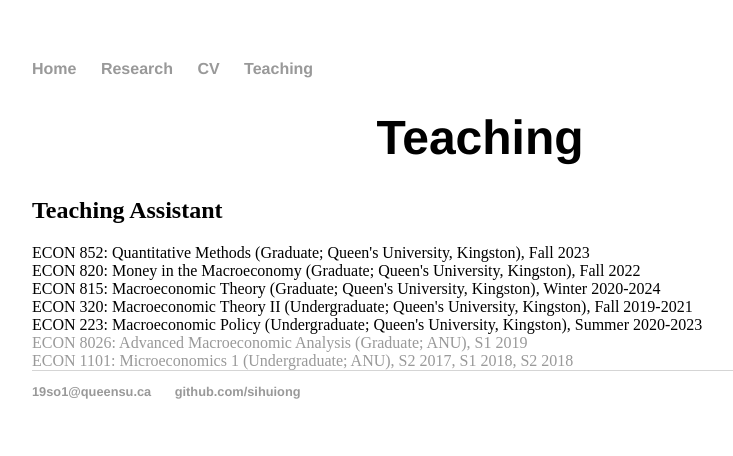
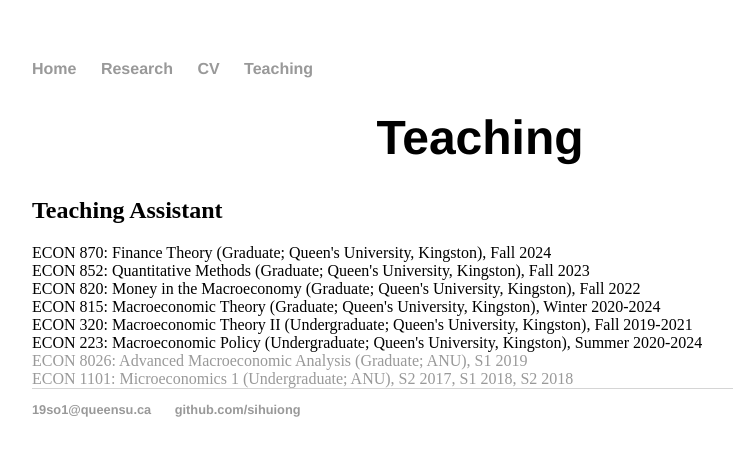
Before and after one commit to SihuiOng/SihuiOng.github.io, a Jekyll site: the page built from teaching/index.html, in a window 1280 px wide. Shown: the top 456 px of the page, without its empty margins (160-893 px from the left). Built offline with Jekyll 4.4.1, drawn with Linux system fonts in a browser that asks for light colours.

Commit message:
Update index.html

```diff
--- a/teaching/index.html
+++ b/teaching/index.html
@@ -6,11 +6,12 @@ layout: default
 <div class="teaching">
 	<h1 style="text-align:center;">Teaching</h1>
 	<h2>Teaching Assistant</h2>
+       ECON 870: Finance Theory (Graduate; Queen's University, Kingston), Fall 2024 <br>
        ECON 852: Quantitative Methods (Graduate; Queen's University, Kingston), Fall 2023 <br>
        ECON 820: Money in the Macroeconomy (Graduate; Queen's University, Kingston), Fall 2022  <br>
        ECON 815: Macroeconomic Theory (Graduate; Queen's University, Kingston), Winter 2020-2024  <br>
        ECON 320: Macroeconomic Theory II (Undergraduate; Queen's University, Kingston), Fall 2019-2021 <br>
-       ECON 223: Macroeconomic Policy (Undergraduate; Queen's University, Kingston), Summer 2020-2023 <br>
+       ECON 223: Macroeconomic Policy (Undergraduate; Queen's University, Kingston), Summer 2020-2024 <br>
 	<a href="https://programsandcourses.anu.edu.au/2020/course/ECON8026" target="_blank">ECON 8026: Advanced Macroeconomic Analysis (Graduate; ANU), S1 2019 </a> <br>
        <a href="  https://programsandcourses.anu.edu.au/course/econ1101" target="_blank">ECON 1101: Microeconomics 1 (Undergraduate; ANU), S2 2017, S1 2018, S2 2018 </a>
 
```
